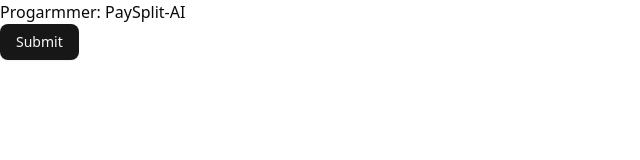
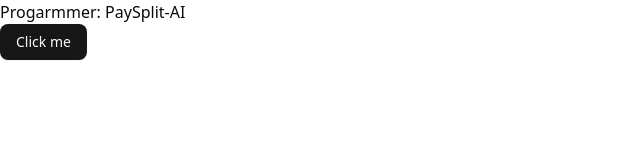
Before and after one commit to vulture02/PaySplit-AI, a Next.js app: page / in a window 1280 px wide. Shown: the top 160 px of the page, without its empty margins (0-640 px from the left). Built offline with nearby package versions, Linux system fonts and the light colour scheme.

Commit message:
modified

```diff
--- a/app/page.js
+++ b/app/page.js
@@ -7,7 +7,7 @@ export default function Home() {
 
       <br />
       <Button >
-        Submit
+        Click me
       </Button>
     </div>
   );
```
